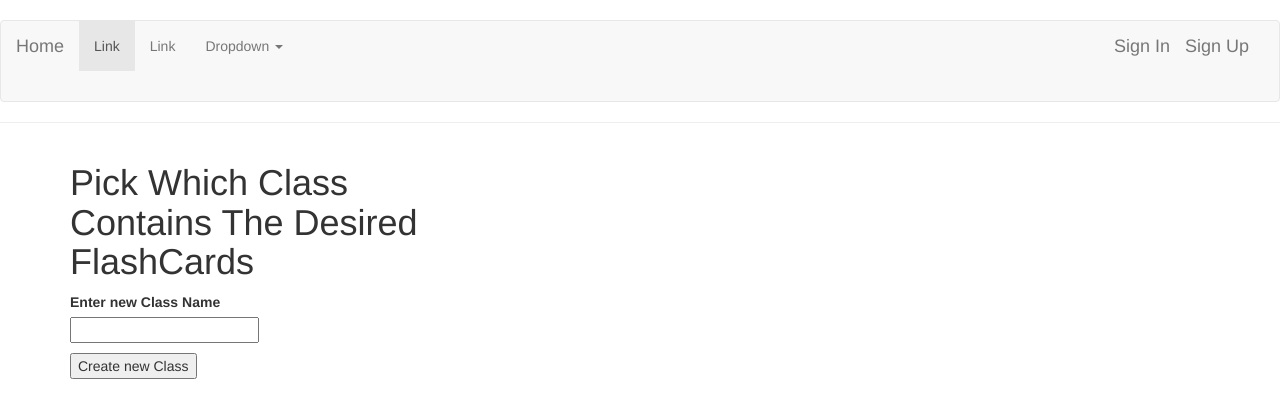
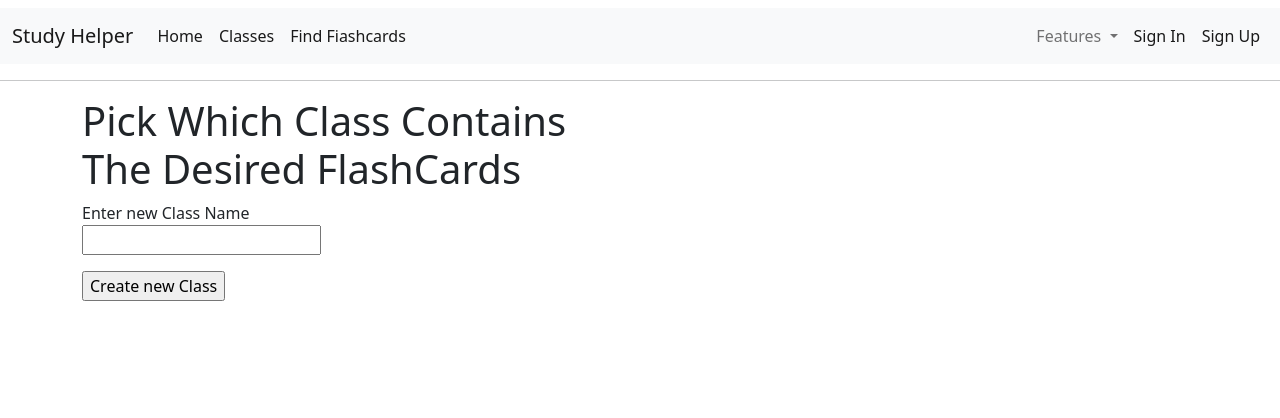
Before and after one commit to EtienneDevictor/Team-1, a Flask app: page /ClassList in a window 1280 px wide. Shown: the top 418 px of the page. Run offline with Flask 2, Linux system fonts and the light colour scheme; a user stored in the database is signed in; data that the repository does not hold is empty; some libraries are stand-ins or nearby versions.

Commit message:
fixed navbar

```diff
--- a/app/routes.py
+++ b/app/routes.py
@@ -56,7 +56,6 @@ def signup():
     header = 'Register Account'
     form = SignInForm()
     if form.validate_on_submit():
-        flash("attempting to create an account")
         username = User.query.filter_by(username=form.username.data).first()
         email = User.query.filter_by(email=form.email.data).first()
         if username is not None:
@@ -64,6 +63,7 @@ def signup():
         elif email is not None:
             flash('The provided username already belongs to another account')
         else:
+            flash("Account Created")
             user = User(username=form.username.data, email=form.email.data)
             user.set_password(form.password.data)
             db.session.add(user)
--- a/app/templates/base.html
+++ b/app/templates/base.html
@@ -6,12 +6,8 @@
         {% else %}
         <title> Home </title>
         {% endif %}
-        <title>Bootstrap Example</title>
-        <meta charset="utf-8">
-        <meta name="viewport" content="width=device-width, initial-scale=1">
-        <link rel="stylesheet" href="https://maxcdn.bootstrapcdn.com/bootstrap/3.4.1/css/bootstrap.min.css">
-        <script src="https://ajax.googleapis.com/ajax/libs/jquery/3.5.1/jquery.min.js"></script>
-        <script src="https://maxcdn.bootstrapcdn.com/bootstrap/3.4.1/js/bootstrap.min.js"></script>
+        <link href="https://cdn.jsdelivr.net/npm/bootstrap@5.0.2/dist/css/bootstrap.min.css" rel="stylesheet" integrity="sha384-EVSTQN3/azprG1Anm3QDgpJLIm9Nao0Yz1ztcQTwFspd3yD65VohhpuuCOmLASjC" crossorigin="anonymous">
+
     </head>
 
     <body>
@@ -25,48 +21,50 @@
         </ul>
         {% endif %}
         {% endwith %}
-        <nav class="navbar navbar-default">
+
+        <!-- navbar -->
+        <nav class="navbar navbar-expand-lg navbar-light bg-light">
             <div class="container-fluid">
-    <!-- Brand and toggle get grouped for better mobile display -->
-    <div class="navbar-header">
-      <button type="button" class="navbar-toggle collapsed" data-toggle="collapse" data-target="#bs-example-navbar-collapse-1" aria-expanded="false">
-        <span class="sr-only">Toggle navigation</span>
+                <a class="navbar-brand" href="#">Study Helper</a>
+                <button class="navbar-toggler" type="button" data-bs-toggle="collapse" data-bs-target="#navbarSupportedContent" aria-controls="navbarSupportedContent" aria-expanded="false" aria-label="Toggle navigation">
+                    <span class="navbar-toggler-icon"></span>
                 </button>
-      <a class="navbar-brand" href="/">Home</a>
-    </div>
-
-    <!-- Collect the nav links, forms, and other content for toggling -->
-    <div class="collapse navbar-collapse" id="bs-example-navbar-collapse-1">
-      <ul class="nav navbar-nav">
-        <li class="active"><a href="#">Link <span class="sr-only">(current)</span></a></li>
-        <li><a href="#">Link</a></li>
-        <li class="dropdown">
-          <a href="#" class="dropdown-toggle" data-toggle="dropdown" role="button" aria-haspopup="true" aria-expanded="false">Dropdown <span class="caret"></span></a>
-          <ul class="dropdown-menu">
-            <li><a href="/login">Login</a></li>
-            <li><a href="/ClassList">Classes</a></li>
-            <li><a href="/find">Find Flashcards</a></li>
-            <li><a href="/pomodorotimer">Pomodoro Timer</a></li>
-            <li role="separator" class="divider"></li>
-            <li><a href="/logout">Logout</a></li>
-            <li><a href="/deleteaccount">Delete Account</li>
+                <div class="collapse navbar-collapse" id="navbarSupportedContent">
+                    <ul class="navbar-nav me-auto mb-2 mb-lg-0">
+                        <li class="nav-item"><a class="nav-link active" aria-current="page" href="/">Home</a></li>
+                        <li class="nav-item"><a class="nav-link active" aria-current="page" href="/ClassList">Classes</a></li>
+                        <li class="nav-item"><a class="nav-link active" aria-current="page" href="/find">Find Fiashcards</a></li>
+                    </ul>
+                    <ul class="navbar-nav ms-auto mb-2 mb-lg-0">
+                        <li class="nav-item dropdown">
+                            <a class="nav-link dropdown-toggle" href="#" id="navbarDropdown" role="button" data-bs-toggle="dropdown" aria-expanded="false">
+                                Features
+                            </a>
+                            <ul class="dropdown-menu" aria-labelledby="navbarDropdown">
+                                <li><a class="dropdown-item" href="/ClassList">Classes</a></li>
+                                <li><a class="dropdown-item" href="/find">Find Flashcards</a></li>
+                                <li><hr class="dropdown-divider"></li>
+                                <li><a class="dropdown-item" href="/logout">Logout</a></li>
+                                <li><a class="dropdown-item" href="/deleteaccount">Delete Account</a></li>
                             </ul>
                         </li>
+                        <li class="nav-item">
+                            <a class="nav-link active" aria-current="page" href="/login">Sign In</a></li>
+                        </li>
+                        <li class="nav-item">
+                            <a class="nav-link active" aria-current="page" href="/signup">Sign Up</a></li>
+                        </li>
                     </ul>
-     <form class="navbar-form navbar-left">
-     </form>
-     <form class="nav navbar-nav navbar-right">
-        <a class="navbar-brand" href="/login">Sign In</a>
-        <a class="navbar-brand" href="/signup">Sign Up</a>
-    </form>
-    </div><!-- /.navbar-collapse -->
-  </div><!-- /.container-fluid -->
+                </div>
+            </div>
         </nav>
         <hr>
         <div class="container">
             <div class="row">
-                    <div class="col-sm-4">
+                <div class="col-sm-6">
                     {% block content %} {% endblock %}
                 </div>
+        </div>
+        <script src="https://cdn.jsdelivr.net/npm/bootstrap@5.0.2/dist/js/bootstrap.bundle.min.js" integrity="sha384-MrcW6ZMFYlzcLA8Nl+NtUVF0sA7MsXsP1UyJoMp4YLEuNSfAP+JcXn/tWtIaxVXM" crossorigin="anonymous"></script>
     </body>
 </html>
```
Also changed, not shown: app/app.db (added). Lines whose indentation alone changed are shown as unchanged.
